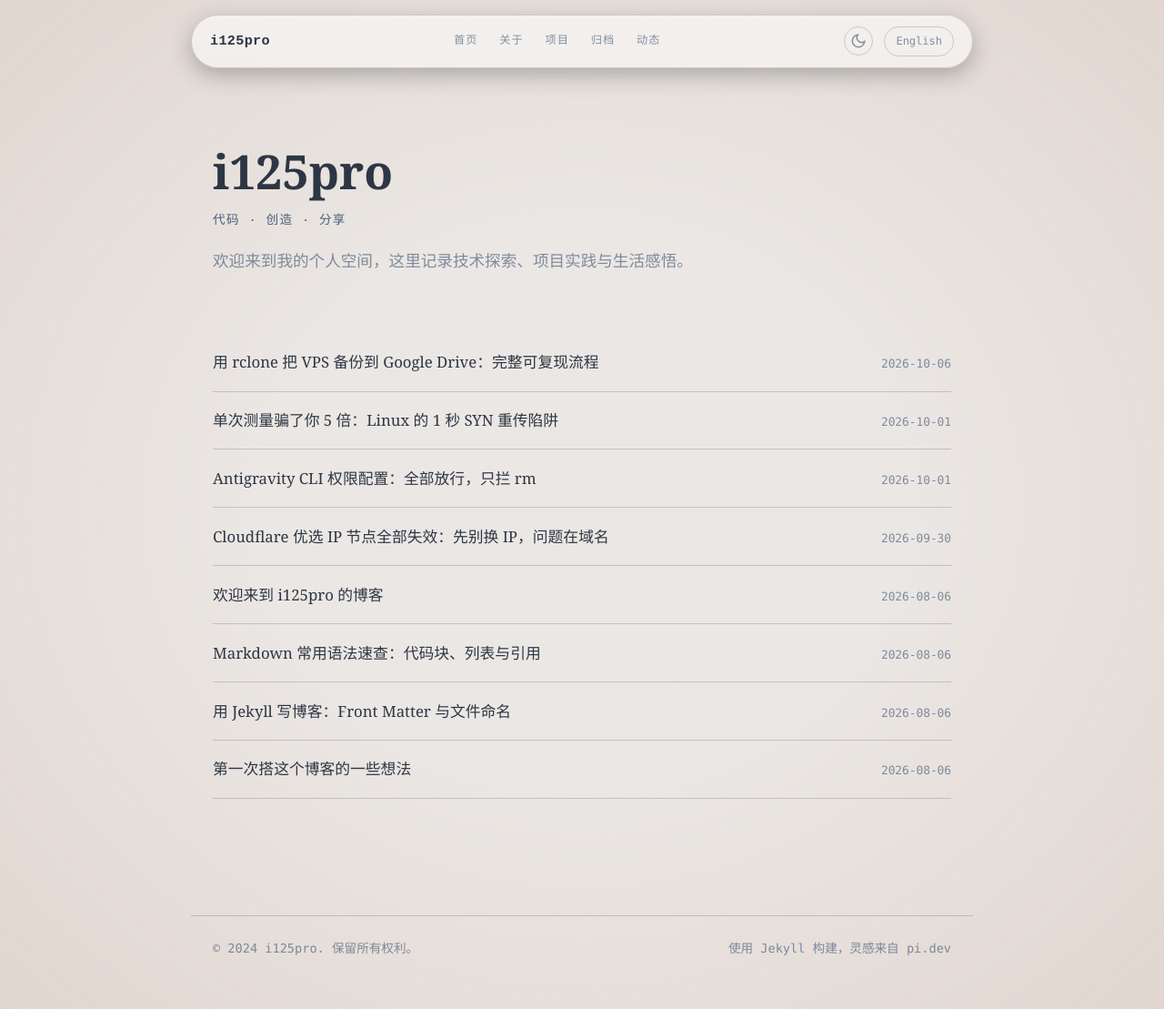
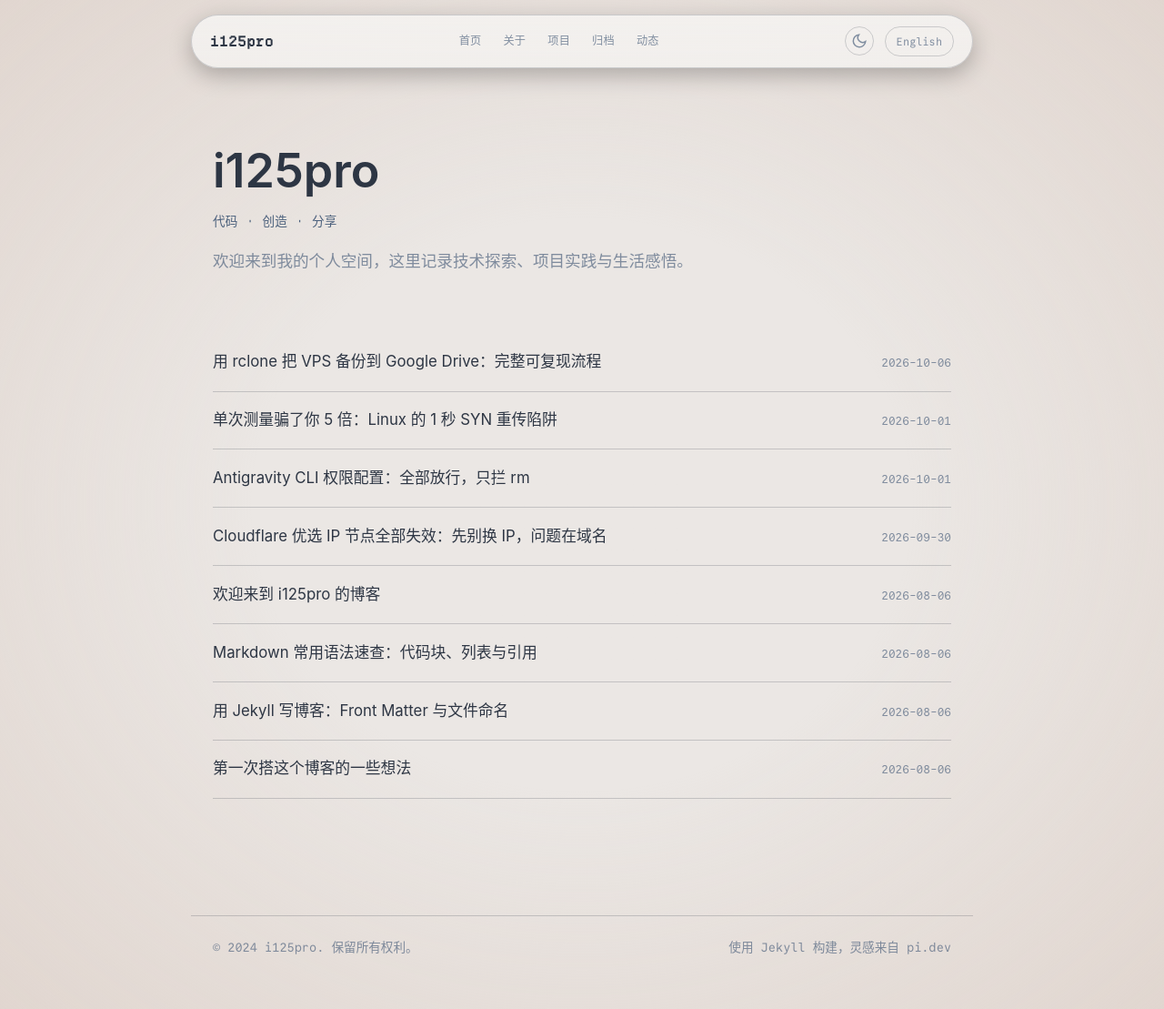
Before and after one commit to i125pro/i125pro.github.io, a Jekyll site: the page built from index.md, in a window 1280 px wide and 1109 px high. Shown: the whole window at 91% size. Built offline with Jekyll 4.4.1, drawn with Linux system fonts in a browser that asks for light colours.

Commit message:
fix(fonts): self-host Commit Mono + Departure Mono, add CJK fallback, sans body on zh pages, drop Plantin

```diff
--- a/_sass/_tokens.scss
+++ b/_sass/_tokens.scss
@@ -10,9 +10,18 @@
   --accent-rust: #8f3222;
   --line: #49505980;
 
-  --font-serif: "Plantin MT Pro", "Plantin MT Std", Plantin, Georgia, serif;
-  --font-mono: "Commit Mono", "SFMono-Regular", Consolas, monospace;
-  --font-mono-accent: "Departure Mono", "Commit Mono", monospace;
+  // Chinese falls back to the reader's system CJK font (nothing is shipped).
+  --font-cjk: "PingFang SC", "Hiragino Sans GB", "Microsoft YaHei", "Noto Sans CJK SC", "Source Han Sans SC", "WenQuanYi Micro Hei";
+  --font-serif: Georgia, "Times New Roman", var(--font-cjk), serif;
+  --font-sans: -apple-system, BlinkMacSystemFont, "Segoe UI", Roboto, "Helvetica Neue", Arial, var(--font-cjk), sans-serif;
+  --font-mono: "Commit Mono", ui-monospace, "SFMono-Regular", Menlo, Consolas, var(--font-cjk), monospace;
+  --font-mono-accent: "Departure Mono", "Commit Mono", ui-monospace, Menlo, Consolas, var(--font-cjk), monospace;
+}
+
+// Chinese pages: a CJK serif next to Georgia looks patchy and SimSun is hard to
+// read on screen, so body text and headings use the system sans stack.
+:root:lang(zh) {
+  --font-serif: var(--font-sans);
 }
 
 [data-theme="light"] {
--- a/_sass/base.scss
+++ b/_sass/base.scss
@@ -1,6 +1,26 @@
+// Self-hosted, SIL OFL 1.1 (licenses in assets/fonts/)
 @font-face {
-  font-family: "Plantin MT Pro";
-  src: local("Georgia");
+  font-family: "Commit Mono";
+  src: url("../fonts/commit-mono-400.woff2") format("woff2");
+  font-weight: 400;
+  font-style: normal;
+  font-display: swap;
+}
+
+@font-face {
+  font-family: "Commit Mono";
+  src: url("../fonts/commit-mono-700.woff2") format("woff2");
+  font-weight: 600 700;
+  font-style: normal;
+  font-display: swap;
+}
+
+@font-face {
+  font-family: "Departure Mono";
+  src: url("../fonts/departure-mono.woff2") format("woff2");
+  font-weight: 400;
+  font-style: normal;
+  font-display: swap;
 }
 
 * {
@@ -69,3 +89,10 @@ code, pre, kbd {
   margin: 0 auto;
   padding: 0 1.5rem;
 }
+
+// Wide uppercase tracking is meant for Latin labels; it pulls Chinese apart.
+:lang(zh) .site-nav a,
+:lang(zh) .hero-subtitle,
+:lang(zh) .archive-year {
+  letter-spacing: 0.02em;
+}
```
Also changed, not shown: DEVELOPMENT.md (+4 -3 lines), assets/fonts/LICENSE-CommitMono.txt (added), assets/fonts/LICENSE-DepartureMono.txt (added), assets/fonts/commit-mono-400.woff2 (added), assets/fonts/commit-mono-700.woff2 (added), assets/fonts/departure-mono.woff2 (added).
